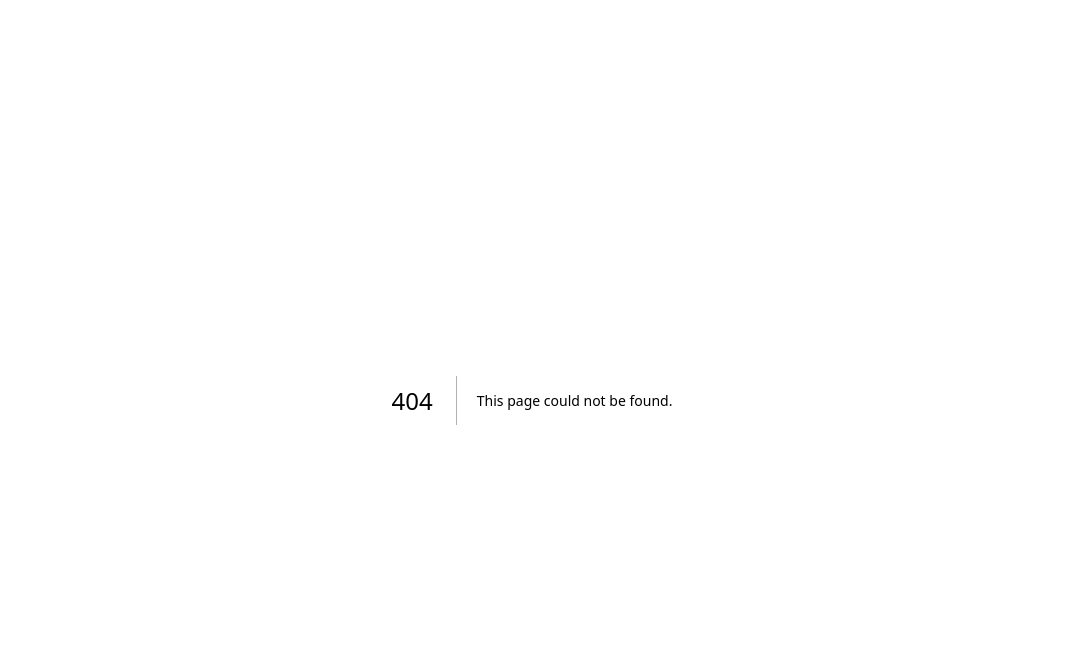
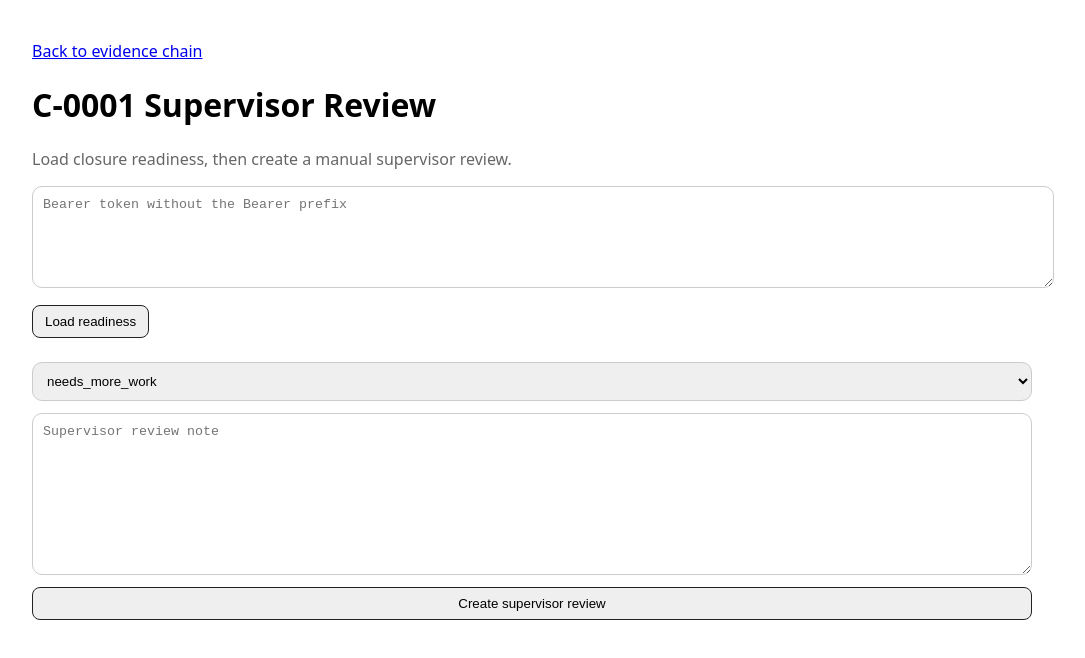
Before and after one commit to selinyi123/casebridge, a Next.js app in the folder apps/web/: page /clients/c-0001/supervisor-review in a window 1280 px wide. Before the commit this address had no page. Shown: the top 658 px of the page, without its empty margins (108-1193 px from the left). Built offline with nearby package versions, Linux system fonts and the light colour scheme; no server answers.

Commit message:
web: add supervisor review panel

```diff
--- /dev/null
+++ b/apps/web/app/clients/c-0001/supervisor-review/page.tsx
@@ -0,0 +1,74 @@
+"use client";
+
+import { FormEvent, useState } from "react";
+
+const API_BASE = process.env.NEXT_PUBLIC_API_BASE_URL || "http://localhost:8000";
+
+type Readiness = {
+  ready: boolean;
+  blockers: string[];
+  evidence_summary: Record<string, number>;
+  manual_only: boolean;
+};
+
+export default function SupervisorReviewPage() {
+  const [token, setToken] = useState("");
+  const [note, setNote] = useState("");
+  const [decision, setDecision] = useState("needs_more_work");
+  const [readiness, setReadiness] = useState<Readiness | null>(null);
+  const [status, setStatus] = useState("Load closure readiness, then create a manual supervisor review.");
+
+  async function loadReadiness() {
+    const response = await fetch(`${API_BASE}/api/v1/cases/CASE-0001/goals/closure-readiness`, {
+      headers: { Authorization: `Bearer ${token.trim()}` },
+    });
+    if (!response.ok) {
+      setStatus("Failed to load readiness. Check token and role.");
+      return;
+    }
+    setReadiness(await response.json());
+    setStatus("Closure readiness loaded. This is not an automatic closure decision.");
+  }
+
+  async function submitReview(event: FormEvent<HTMLFormElement>) {
+    event.preventDefault();
+    const response = await fetch(`${API_BASE}/api/v1/cases/CASE-0001/goals/supervisor-reviews`, {
+      method: "POST",
+      headers: { "Content-Type": "application/json", Authorization: `Bearer ${token.trim()}` },
+      body: JSON.stringify({ review_type: "closure_readiness", decision, note }),
+    });
+    if (!response.ok) {
+      setStatus("Failed to create review. Supervisor or admin role is required.");
+      return;
+    }
+    const payload = await response.json();
+    setStatus(`Created supervisor review ${payload.review.id}`);
+  }
+
+  return (
+    <main style={{ maxWidth: 1000, margin: "0 auto", padding: 32, fontFamily: "system-ui, sans-serif" }}>
+      <a href="/clients/c-0001/evidence-chain">Back to evidence chain</a>
+      <h1>C-0001 Supervisor Review</h1>
+      <p style={{ color: "#666" }}>{status}</p>
+      <textarea value={token} onChange={(event) => setToken(event.target.value)} placeholder="Bearer token without the Bearer prefix" style={{ width: "100%", minHeight: 80, padding: 10, borderRadius: 10, border: "1px solid #ccc" }} />
+      <button onClick={loadReadiness} style={{ marginTop: 12, padding: "8px 12px", borderRadius: 8, border: "1px solid #222" }}>Load readiness</button>
+      {readiness ? (
+        <section style={{ border: "1px solid #ddd", borderRadius: 14, padding: 16, marginTop: 24 }}>
+          <h2>Closure Readiness</h2>
+          <p>Ready: <strong>{String(readiness.ready)}</strong></p>
+          <p>Manual only: <strong>{String(readiness.manual_only)}</strong></p>
+          <pre style={{ whiteSpace: "pre-wrap", background: "#f6f6f6", padding: 12, borderRadius: 10 }}>{JSON.stringify(readiness, null, 2)}</pre>
+        </section>
+      ) : null}
+      <form onSubmit={submitReview} style={{ display: "grid", gap: 12, marginTop: 24 }}>
+        <select value={decision} onChange={(event) => setDecision(event.target.value)} style={{ padding: 10, borderRadius: 10, border: "1px solid #ccc" }}>
+          <option value="needs_more_work">needs_more_work</option>
+          <option value="continue_service">continue_service</option>
+          <option value="ready_for_closure">ready_for_closure</option>
+        </select>
+        <textarea value={note} onChange={(event) => setNote(event.target.value)} placeholder="Supervisor review note" style={{ minHeight: 140, padding: 10, borderRadius: 10, border: "1px solid #ccc" }} />
+        <button type="submit" style={{ padding: "8px 12px", borderRadius: 8, border: "1px solid #222" }}>Create supervisor review</button>
+      </form>
+    </main>
+  );
+}
```
